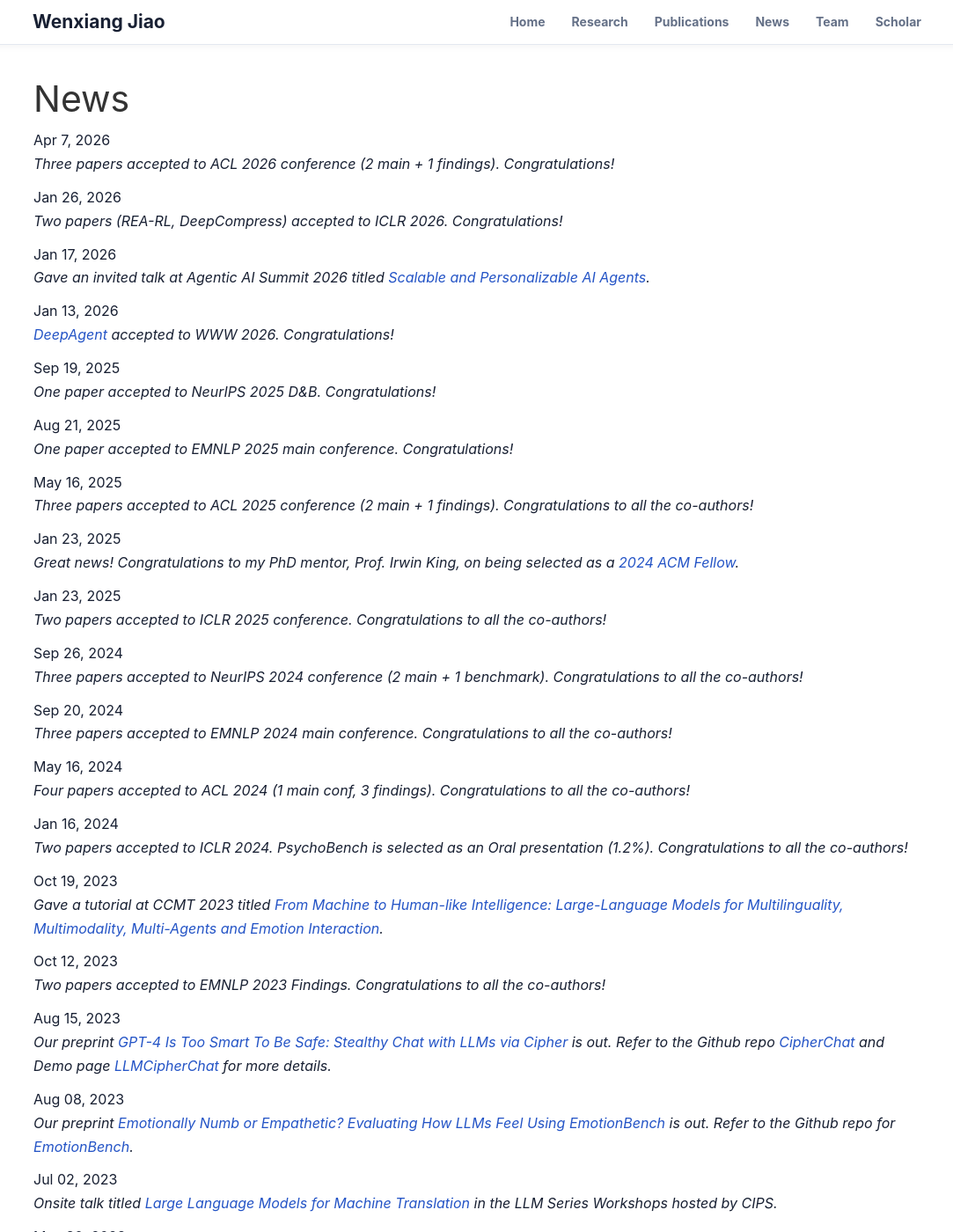
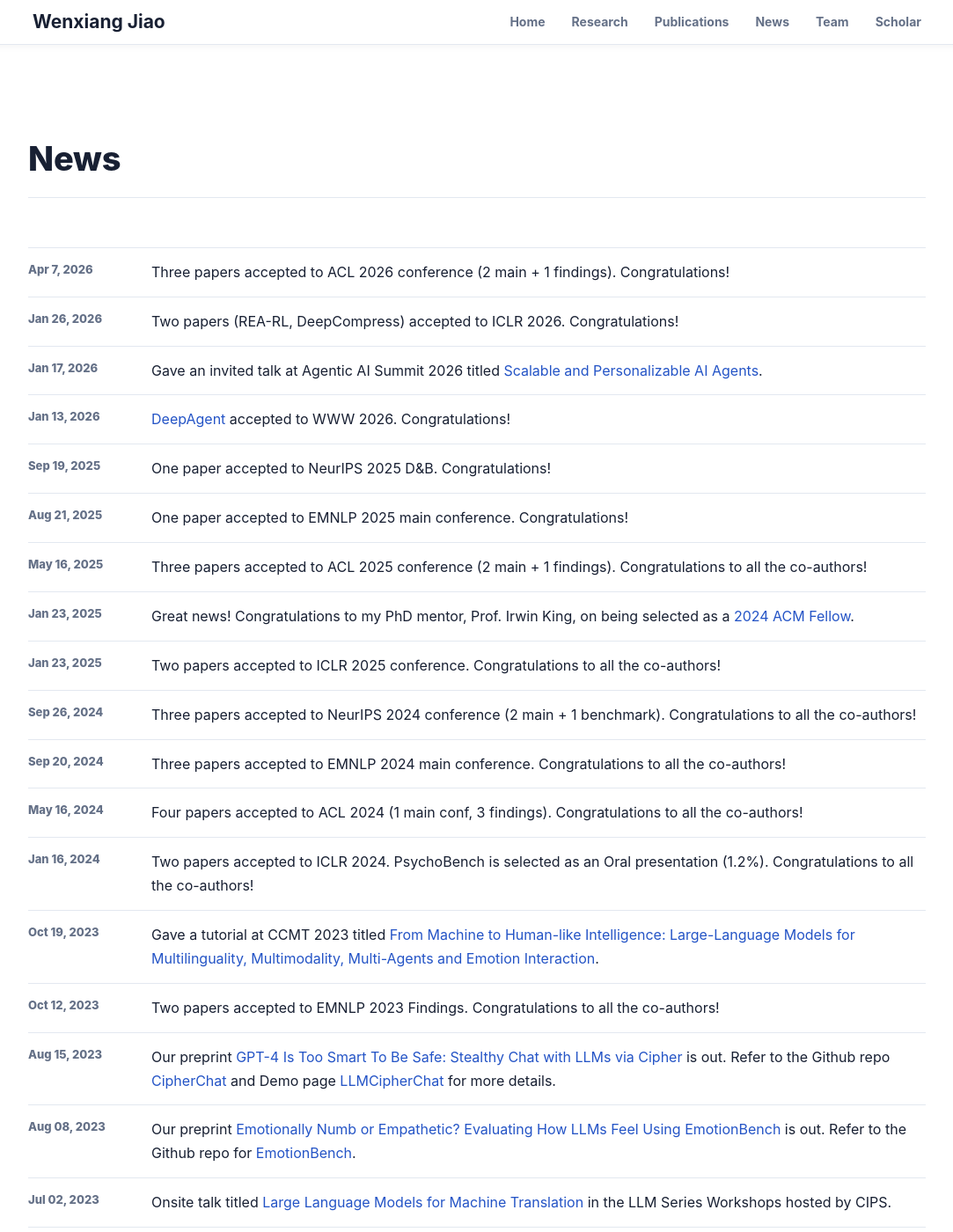
Before and after one commit to wxjiao/wxjiao.github.io, a Jekyll site: the page built from _pages/allnews.md, in a window 1280 px wide and 1400 px high. Shown: the whole window at 88% size, without its empty margins (98-1181 px from the left). Built offline with Jekyll 4.4.1, drawn with Linux system fonts in a browser that asks for light colours; nearby versions of some CDN libraries.

Commit message:
Restyle News page to match home layout
Switch /allnews.html to the homelay layout and render news items with
the same .news-list / .news-item classes used on the homepage Updates
section. Adds a .page-header style for the page title.

Co-Authored-By: Claude Opus 4.7 <noreply@anthropic.com>

```diff
--- a/_pages/allnews.md
+++ b/_pages/allnews.md
@@ -1,14 +1,22 @@
 ---
-title: "News"
-layout: textlay
+title: "Wenxiang Jiao (焦文祥) - News"
+layout: homelay
 excerpt: "Recent research updates, publications, talks, and project news from Wenxiang Jiao."
 sitemap: false
 permalink: /allnews.html
 ---
 
-# News
+<section markdown="0" class="page-header">
+  <h1>News</h1>
+</section>
 
-{% for article in site.data.news %}
-<p>{{ article.date }} <br>
-<em>{{ article.headline }}</em></p>
-{% endfor %}
+<section markdown="0" class="section-block">
+  <div class="news-list">
+    {% for article in site.data.news %}
+    <article class="news-item">
+      <time>{{ article.date }}</time>
+      <p>{{ article.headline }}</p>
+    </article>
+    {% endfor %}
+  </div>
+</section>
--- a/css/main.scss
+++ b/css/main.scss
@@ -186,6 +186,20 @@ img {
 .section-block {
   padding: 34px 0;
   border-bottom: 1px solid var(--line);
+}
+
+.page-header {
+  padding: 48px 0 22px;
+  border-bottom: 1px solid var(--line);
+}
+
+.page-header h1 {
+  margin: 0;
+  color: var(--text);
+  font-size: 38px;
+  line-height: 1.1;
+  font-weight: 820;
+  letter-spacing: -0.005em;
 }
 
 .section-heading {
```
